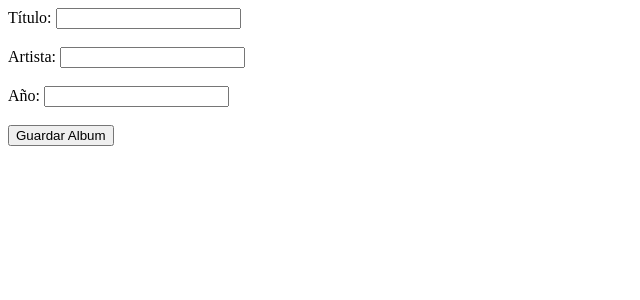
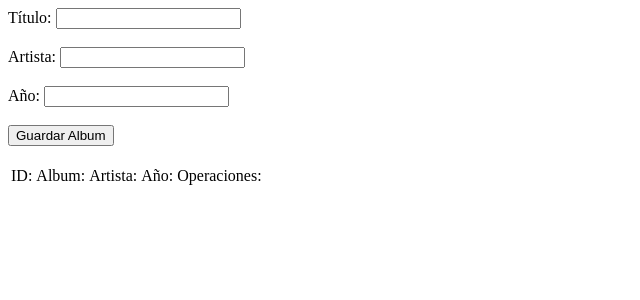
Before and after one commit to IZebaZI/POO195, a Flask app: page / in a window 1280 px wide. Shown: the top 300 px of the page, without its empty margins (0-640 px from the left). Run offline with Flask 3, Linux system fonts and the light colour scheme; data that the repository does not hold is empty; some libraries are stand-ins or nearby versions.

Commit message:
Práctica 8 (Finalizada)

```diff
--- a/Vistas/app.py
+++ b/Vistas/app.py
@@ -12,7 +12,13 @@ mysql = MySQL(app)
 
 @app.route('/')
 def index():
-    return render_template('index.html')
+    try:
+        cursor = mysql.connection.cursor()
+        cursor.execute('select * from albums')
+        listaAlbums = cursor.fetchall()
+        return render_template('index.html', albums = listaAlbums)
+    except Exception as e:
+        print(e)
 
 @app.route('/guardarAlbum', methods=['POST'])
 def guardarAlbum():
--- a/Vistas/templates/index.html
+++ b/Vistas/templates/index.html
@@ -21,5 +21,34 @@
         <br><br>
         <button type="submit">Guardar Album</button>
     </form>
+    <br>
+
+    <div>
+        <table>
+            <thead>
+                <tr>
+                    <td>ID:</td>
+                    <td>Album:</td>
+                    <td>Artista:</td>
+                    <td>Año:</td>
+                    <td>Operaciones:</td>
+                </tr>
+            </thead>
+            <tbody>
+                {%for album in albums%}
+                <tr>
+                    <td>{{album.0}}</td>
+                    <td>{{album.1}}</td>
+                    <td>{{album.2}}</td>
+                    <td>{{album.3}}</td>
+                    <td>
+                        <a href="">|Editar|</a>
+                        <a href="">|Borrar|</a>
+                    </td>
+                </tr>
+                {%endfor%}
+            </tbody>
+        </table>
+    </div>
 </body>
 </html>
```
